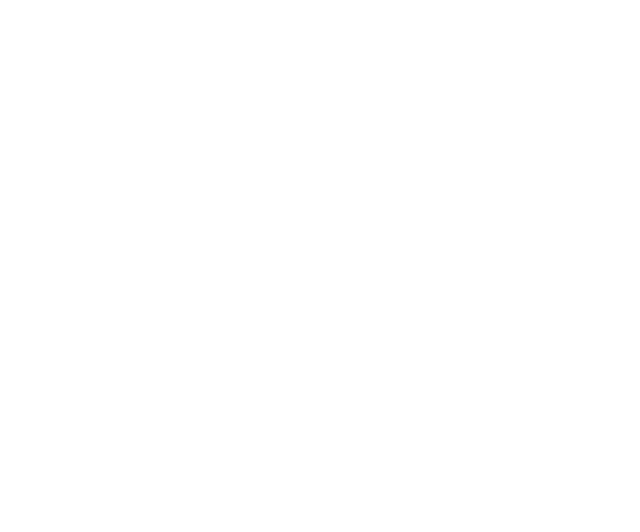
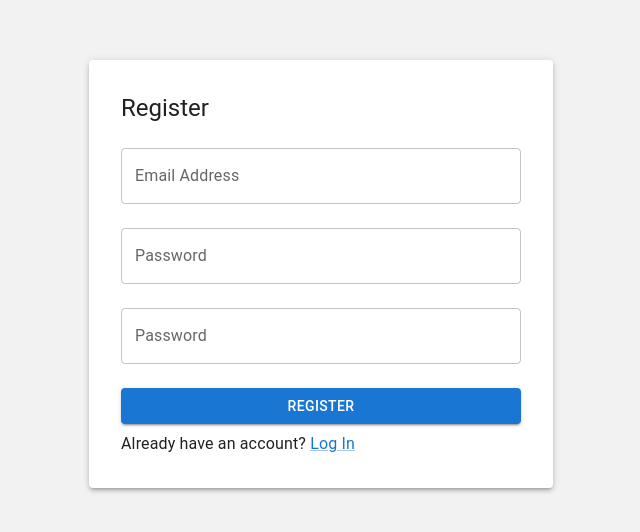
Before and after one commit to Waseemsvm/talpms, a React (Vite) app in the folder talpms-frontend/: page /register in a window 1280 px wide. Before the commit this address had no page. Shown: the part 126-658 px from the top of the page, without its empty margins (319-959 px from the left). Built offline with nearby package versions, Linux system fonts and the light colour scheme.

Commit message:
updated routes

```diff
--- a/talpms-frontend/src/AdminApp.tsx
+++ b/talpms-frontend/src/AdminApp.tsx
@@ -1,25 +1,26 @@
 
-import { Routes, Route, BrowserRouter } from "react-router";
+import { Routes, Route, BrowserRouter, Navigate } from "react-router";
 import AdminAppLayout from "./layouts/AdminAppLayout";
 import AdminDashBoard from "./pages/AdminDashBoard";
 import StudentList from "./pages/StudentList";
 import AuthProvider from "./components/Auth/AuthContext";
 import PrivateRoute from "./components/Auth/PrivateRoute";
-import LoginPage from "./pages/LoginPage";
+import AuthForm from "./pages/AuthForm";
 
 export default function AdminApp() {
     const appDrawerWidth = 240;
     return <BrowserRouter>
         <AuthProvider>
             <Routes>
-                <Route path="/login" element={<LoginPage />}></Route>
-                <Route path="/signup" element></Route>
+                <Route path="/login" element={<AuthForm />}></Route>
+                <Route path="/register" element={<AuthForm />}></Route>
                 <Route element={<PrivateRoute />} >
                     <Route path="/" element={<AdminAppLayout appDrawerWidth={appDrawerWidth} />}>
                         <Route index element={<AdminDashBoard />}></Route>
                         <Route path="students" element={<StudentList />}></Route>
                     </Route>
                 </Route>
+                {/* <Route path="*" element={<Navigate to="/" />} /> */}
             </Routes>
         </AuthProvider>
     </BrowserRouter>
--- a/talpms-frontend/src/components/Auth/PrivateRoute.tsx
+++ b/talpms-frontend/src/components/Auth/PrivateRoute.tsx
@@ -3,5 +3,6 @@
 
 export default function PrivateRoute() {
     const { isAuthenticated } = useAuth();
+    //  const isAuthenticated = !!localStorage.getItem('token');
     return isAuthenticated ? <Outlet /> : <Navigate to="/login" replace />
 }
--- /dev/null
+++ b/talpms-frontend/src/css/AuthForm.css
@@ -0,0 +1,58 @@
+.auth-container {
+  display: flex;
+  justify-content: center;
+  align-items: center;
+  min-height: 100vh;
+  background: #f2f2f2;
+}
+
+.auth-card {
+  background: white;
+  padding: 2rem;
+  border-radius: 1rem;
+  width: 90%;
+  max-width: 400px;
+  box-shadow: 0 0 12px rgba(0, 0, 0, 0.1);
+}
+
+.auth-card h2 {
+  margin-bottom: 1rem;
+}
+
+.auth-card input {
+  width: 100%;
+  padding: 0.75rem;
+  margin-bottom: 0.5rem;
+  border: 1px solid #ddd;
+  border-radius: 0.5rem;
+  font-size: 1rem;
+}
+
+.auth-card input.error {
+  border-color: red;
+  background: #ffe6e6;
+}
+
+.error-text {
+  color: red;
+  font-size: 0.875rem;
+  margin: -0.25rem 0 0.5rem;
+}
+
+.auth-card button {
+  width: 100%;
+  padding: 0.75rem;
+  background-color: #2979ff;
+  color: white;
+  border: none;
+  border-radius: 0.5rem;
+  font-size: 1rem;
+  cursor: pointer;
+  margin-top: 0.5rem;
+}
+
+.auth-card .toggle {
+  color: #2979ff;
+  cursor: pointer;
+  font-weight: bold;
+}
--- /dev/null
+++ b/talpms-frontend/src/pages/AuthForm.tsx
@@ -0,0 +1,113 @@
+import { useLocation, useNavigate } from "react-router"
+import { useAuth } from "../components/Auth/AuthContext";
+import { Box, Button, Link, Paper, TextField, Typography } from "@mui/material";
+import { useState } from "react";
+
+export default function AuthForm() {
+    const navigate = useNavigate();
+    const location = useLocation();
+    const { login } = useAuth();
+
+    const isLogin = location.pathname == "/login";
+
+    const [formData, setFormData] = useState({ email: '', password: '', confirmPassword: '' });
+    const [errors, setErrors] = useState({ email: "", password: "", confirmPassword: "" });
+    const [serverError, setServerError] = useState('');
+
+
+    const validate = () => {
+        const newErrors = { email: "", password: "", confirmPassword: "" };
+        if (!formData.email) newErrors.email = 'Email is required';
+        if (!formData.password) newErrors.password = 'Password is required';
+        if (!isLogin && formData.password !== formData.confirmPassword) {
+            newErrors.confirmPassword = 'Passwords do not match';
+        }
+        setErrors(newErrors);
+        return Object.keys(newErrors).length === 0;
+    };
+
+    const handleChange = (e: any) => {
+        setFormData({ ...formData, [e.target.name]: e.target.value });
+    };
+
+    const handleLogin = () => {
+        login();
+        navigate("/");
+    }
+
+    const handleSubmit = (e: any) => {
+        e.preventDefault();
+        setServerError("");
+        handleLogin();
+
+        if (!validate()) return;
+
+        // try {
+        //     if (isLogin) {
+        //         const res = await axios.post('http://localhost:5000/api/auth/login', formData);
+        //         localStorage.setItem('token', res.data.token);
+        //         navigate('/dashboard');
+        //     } else {
+        //         await axios.post('http://localhost:5000/api/auth/register', formData);
+        //         navigate('/login');
+        //     }
+        // } catch (err) {
+        //     setServerError(err.response?.data?.msg || 'Something went wrong');
+        // }
+
+    }
+
+    return <Box display="flex" justifyContent="center" alignItems="center" minHeight="100vh" bgcolor="#f2f2f2">
+        <Paper elevation={3} sx={{ padding: 4, width: 400 }}>
+            <Typography variant="h5" gutterBottom>{isLogin ? "Login" : "Register"}</Typography>
+            {
+                serverError && (
+                    <Typography color="error" variant="body2" sx={{ mb: 2 }}>
+                        {serverError}
+                    </Typography>
+                )
+            }
+            <form onSubmit={handleSubmit} noValidate>
+                <TextField fullWidth
+                    margin="normal"
+                    label="Email Address"
+                    name="email"
+                    value={formData.email}
+                    onChange={handleChange}
+                    error={!!errors.email}
+                    helperText={errors.email}
+                />
+                <TextField fullWidth
+                    margin="normal"
+                    label="Password"
+                    name="password"
+                    type="password"
+                    onChange={handleChange}
+                    value={formData.password}
+                    error={!!errors.password}
+                    helperText={errors.password}
+                />
+                {
+                    !isLogin && (<TextField fullWidth
+                        margin="normal"
+                        label="Password"
+                        name="confirmPassword"
+                        type="password"
+                        onChange={handleChange}
+                        value={formData.confirmPassword}
+                        error={!!errors.confirmPassword}
+                        helperText={errors.confirmPassword}
+                    />)}
+                <Button type="submit" variant="contained" fullWidth sx={{ mt: 2, mb: 1 }}>
+                    {isLogin ? "Login" : "Register"}
+                </Button>
+                <Typography>
+                    {isLogin ? "Don't have an account?" : "Already have an account?"}{"  "}
+                    <Link href={isLogin ? "/register" : "/login"}>
+                        {isLogin ? 'Register' : 'Log In'}
+                    </Link>
+                </Typography>
+            </form>
+        </Paper>
+    </Box>
+}
--- a/talpms-frontend/src/pages/LoginPage.tsx
+++ /dev/null
@@ -1,21 +0,0 @@
-import { useNavigate } from "react-router"
-import { useAuth } from "../components/Auth/AuthContext";
-import { Card } from "@mui/material";
-
-export default function LoginPage() {
-    const navigate = useNavigate();
-    const { login } = useAuth();
-
-    const handleLogin = () => {
-        login();
-        navigate("/");
-    }
-
-    return <div>
-        <h2>Login Page</h2>
-        <button onClick={e => {
-            handleLogin();
-        }}>Login</button>
-        <Card></Card>
-    </div>
-}
```
